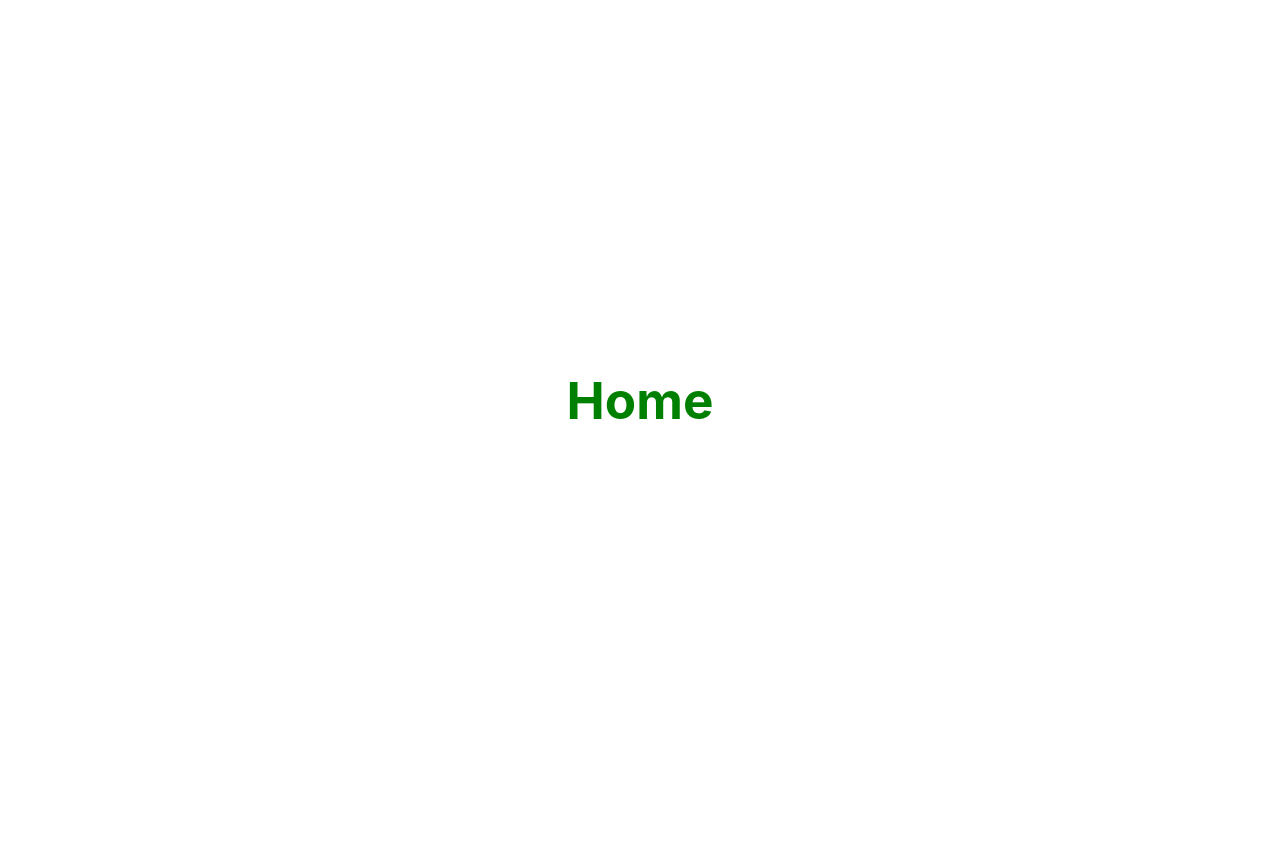
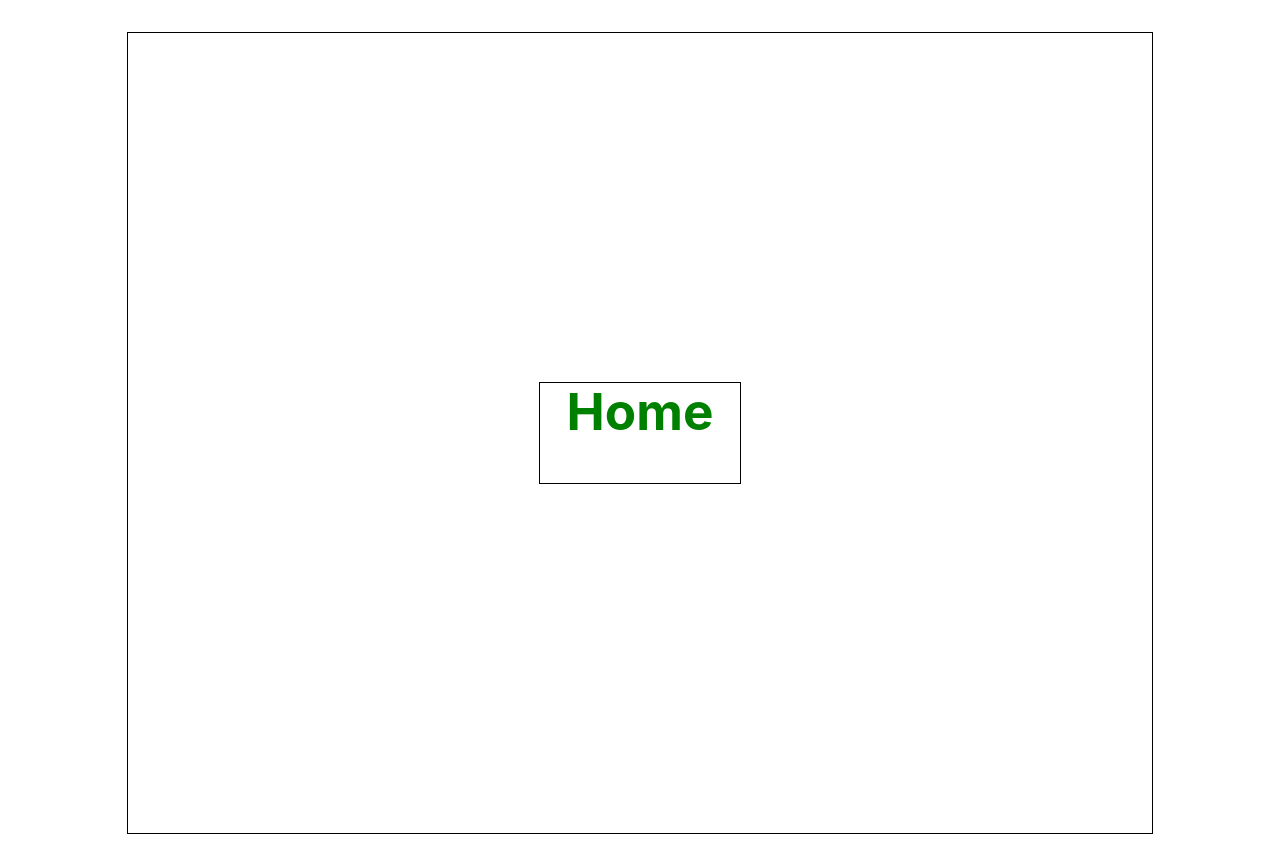
Before and after one commit to acal-rafael/teste-git, a React (Vite) app: page / in a window 1280 px wide. Before the commit the page ends 800 px from the top, so only its background shows below. Built offline with nearby package versions, Linux system fonts and the light colour scheme.

Commit message:
add div father in page home

```diff
--- a/src/pages/Home/index.tsx
+++ b/src/pages/Home/index.tsx
@@ -2,6 +2,23 @@ import React from 'react'
 
 export const Home = () => {
   return (
-    <h1 style={{color: "green"}}>Home</h1>
+    <div style={{
+      width: '80vw',
+      height: '100vh',
+      margin: '0 auto',
+      border: '1px solid black',
+
+      display: 'flex',
+      justifyContent: 'center',
+      alignItems: 'center',
+    }}>
+      <h1 style={{
+        width: '200px',
+        height: '100px',
+        color: "green",
+
+        border: '1px solid black',
+      }}>Home</h1>
+    </div>
   )
 }
```
